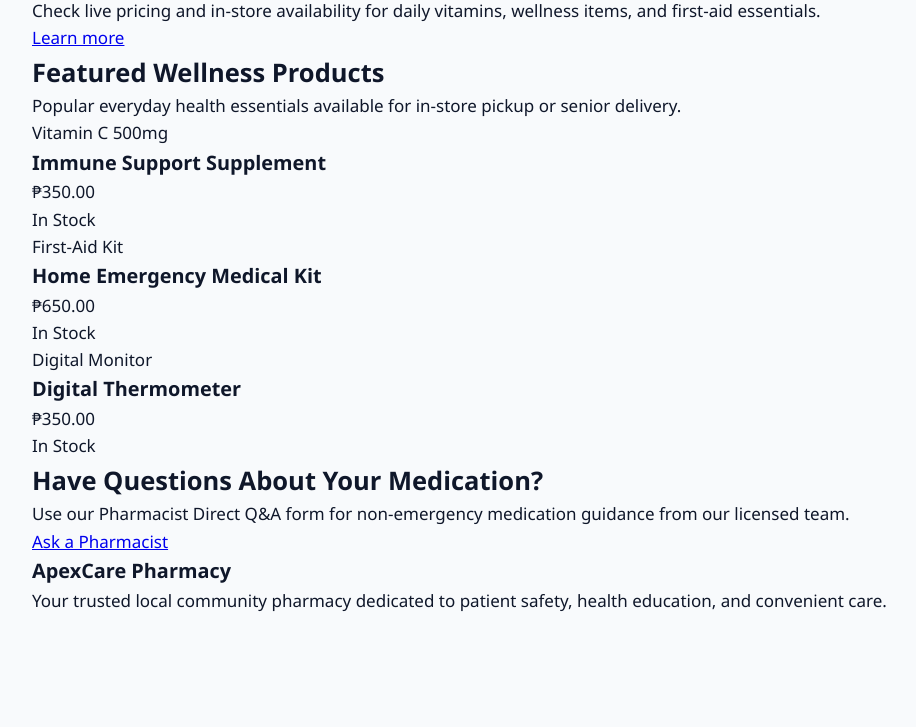
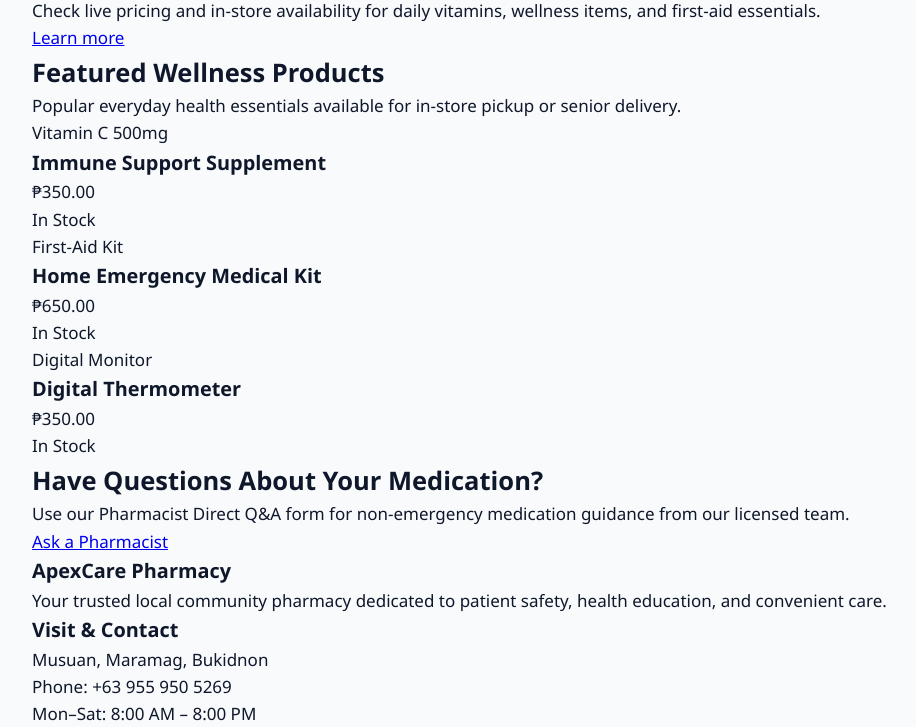
Before and after one commit to chrsm303/Joromo-website, a plain HTML site: page Joromo-website/index.html in a window 1280 px wide. Shown: the part 1201-1928 px from the top of the page, without its empty margins (78-994 px from the left). Before the commit the page ends 1815 px from the top, so only its background shows below. Drawn offline with Linux system fonts and the light colour scheme.

Commit message:
added location and contact with schedule in the footer

```diff
--- a/Joromo-website/index.html
+++ b/Joromo-website/index.html
@@ -179,6 +179,10 @@
                     <h3>ApexCare Pharmacy</h3>
                     <p>Your trusted local community pharmacy dedicated to patient safety, health education, and convenient care.</p>
                 </div>
+                <div>
+                    <h3>Visit &amp; Contact</h3>
+                    <p>Musuan, Maramag, Bukidnon<br>Phone: +63 955 950 5269<br>Mon–Sat: 8:00 AM – 8:00 PM</p>
+                </div>
             </div>
         </div>
     </footer>
```
